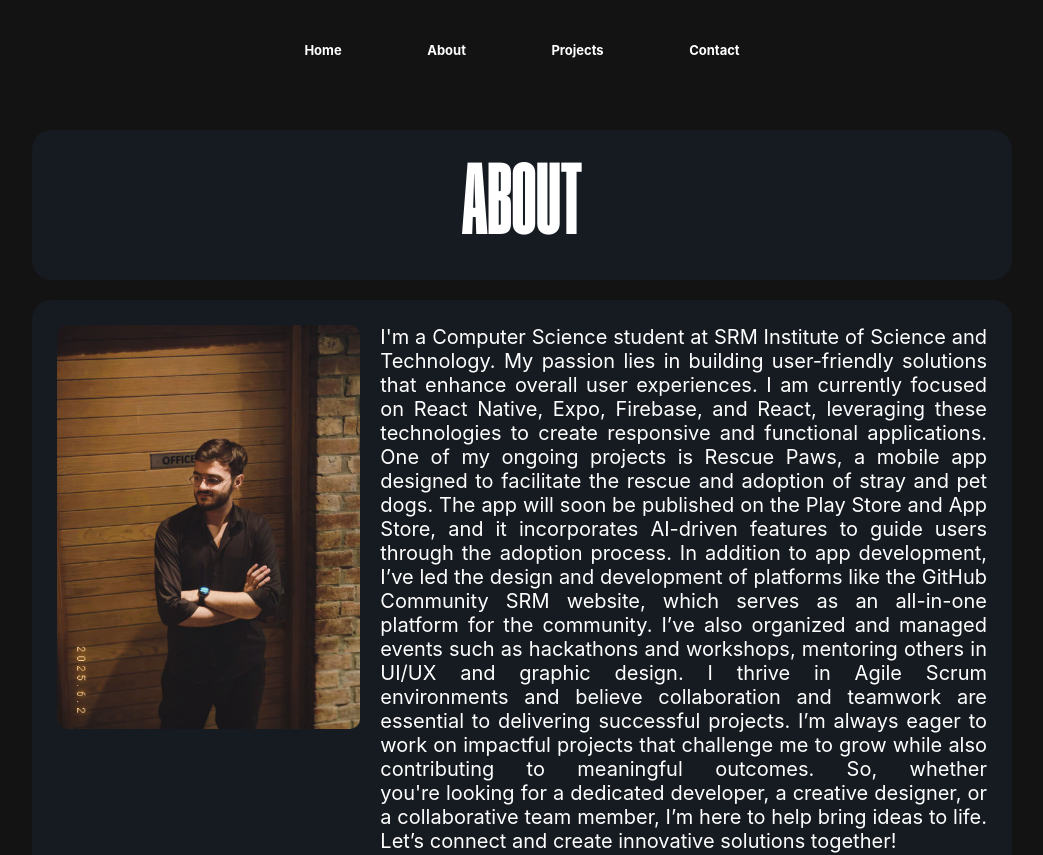
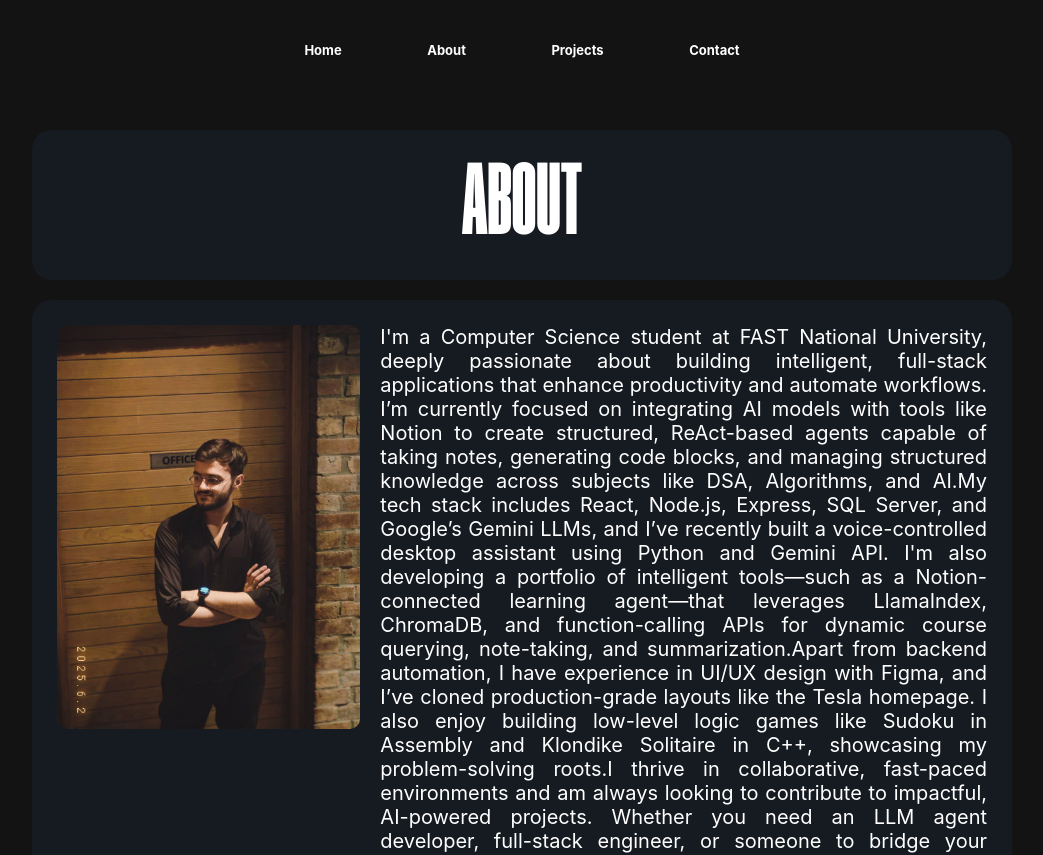
Before and after one commit to MSabihkhan/My-Portfolio, a React (Create React App) app: page /My-Portfolio/about in a window 1280 px wide. Shown: the top 855 px of the page, without its empty margins (118-1161 px from the left). Built offline with nearby package versions, Linux system fonts and the light colour scheme.

Commit message:
Editied about me content

```diff
--- a/src/components/About/aboutme.jsx
+++ b/src/components/About/aboutme.jsx
@@ -9,7 +9,7 @@ const About = () => {
                 <img src={Me} alt="" />
             </div>
             <div className='contentsec'>
-                <p className='aboutcontent' >I'm a Computer Science student at SRM Institute of Science and Technology. My passion lies in building user-friendly solutions that enhance overall user experiences. I am currently focused on React Native, Expo, Firebase, and React, leveraging these technologies to create responsive and functional applications. One of my ongoing projects is Rescue Paws, a mobile app designed to facilitate the rescue and adoption of stray and pet dogs. The app will soon be published on the Play Store and App Store, and it incorporates AI-driven features to guide users through the adoption process. In addition to app development, I’ve led the design and development of platforms like the GitHub Community SRM website, which serves as an all-in-one platform for the community. I’ve also organized and managed events such as hackathons and workshops, mentoring others in UI/UX and graphic design. I thrive in Agile Scrum environments and believe collaboration and teamwork are essential to delivering successful projects. I’m always eager to work on impactful projects that challenge me to grow while also contributing to meaningful outcomes. So, whether you're looking for a dedicated developer, a creative designer, or a collaborative team member, I’m here to help bring ideas to life. Let’s connect and create innovative solutions together!</p>
+                <p className='aboutcontent' >I'm a Computer Science student at FAST National University, deeply passionate about building intelligent, full-stack applications that enhance productivity and automate workflows. I’m currently focused on integrating AI models with tools like Notion to create structured, ReAct-based agents capable of taking notes, generating code blocks, and managing structured knowledge across subjects like DSA, Algorithms, and AI.My tech stack includes React, Node.js, Express, SQL Server, and Google’s Gemini LLMs, and I’ve recently built a voice-controlled desktop assistant using Python and Gemini API. I'm also developing a portfolio of intelligent tools—such as a Notion-connected learning agent—that leverages LlamaIndex, ChromaDB, and function-calling APIs for dynamic course querying, note-taking, and summarization.Apart from backend automation, I have experience in UI/UX design with Figma, and I’ve cloned production-grade layouts like the Tesla homepage. I also enjoy building low-level logic games like Sudoku in Assembly and Klondike Solitaire in C++, showcasing my problem-solving roots.I thrive in collaborative, fast-paced environments and am always looking to contribute to impactful, AI-powered projects. Whether you need an LLM agent developer, full-stack engineer, or someone to bridge your product’s backend and user experience, I’m here to collaborate and innovate. Let’s build something intelligent together.</p>
                 <a href={Resume} download><button className='Resumebutton'>Download Resume</button></a>
             </div>
         </div>
```
